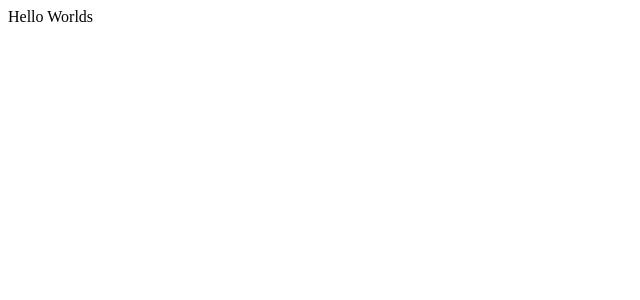
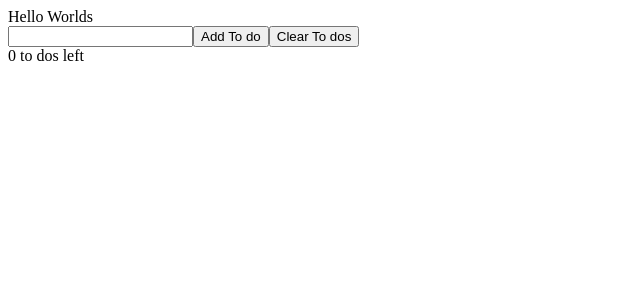
Before and after one commit to wjakobsmeier/personal-development, a React (Create React App) app in the folder learn-react-in-thirty-minutes/: page / in a window 1280 px wide. Shown: the top 300 px of the page, without its empty margins (0-640 px from the left). Built offline with nearby package versions, Linux system fonts and the light colour scheme.

Commit message:
static HTML for app component

```diff
--- a/learn-react-in-thirty-minutes/src/App.js
+++ b/learn-react-in-thirty-minutes/src/App.js
@@ -3,7 +3,13 @@ import TodoList from './TodoList';
 
 function App() {
     return (
-        <TodoList />
+        <>
+            <TodoList />
+            <input type="text" />
+            <button>Add To do</button>
+            <button>Clear To dos</button>
+            <div>0 to dos left</div>
+        </>
     );
 }
 
```
Also changed, not shown: 1 other file (tests, documents, lock files or other folders).
